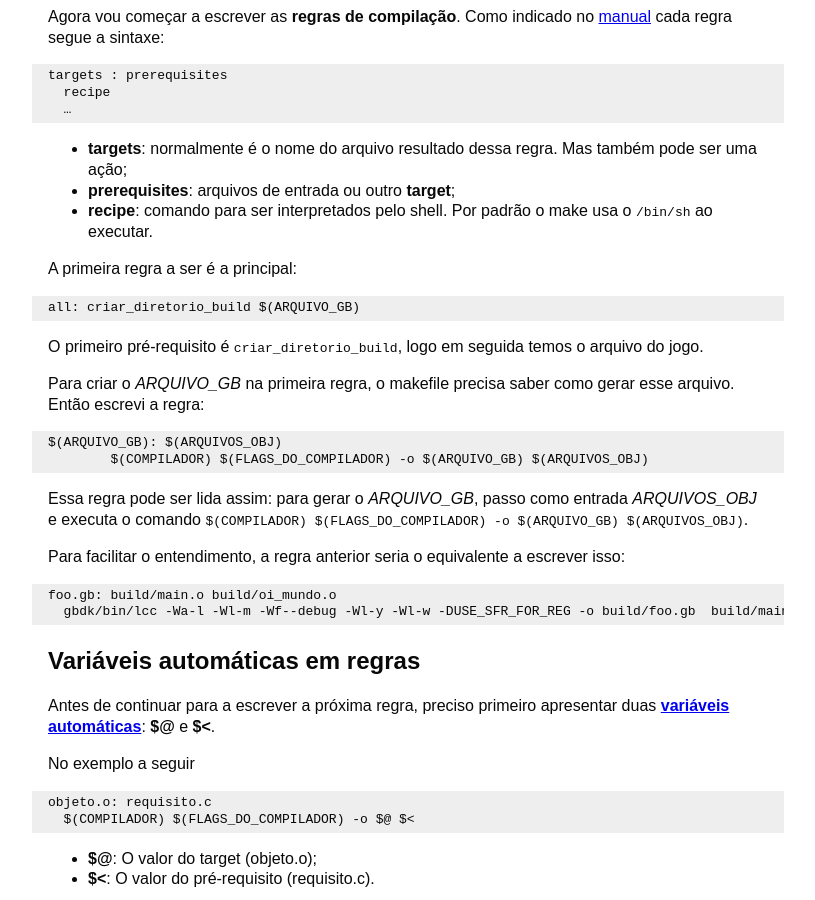
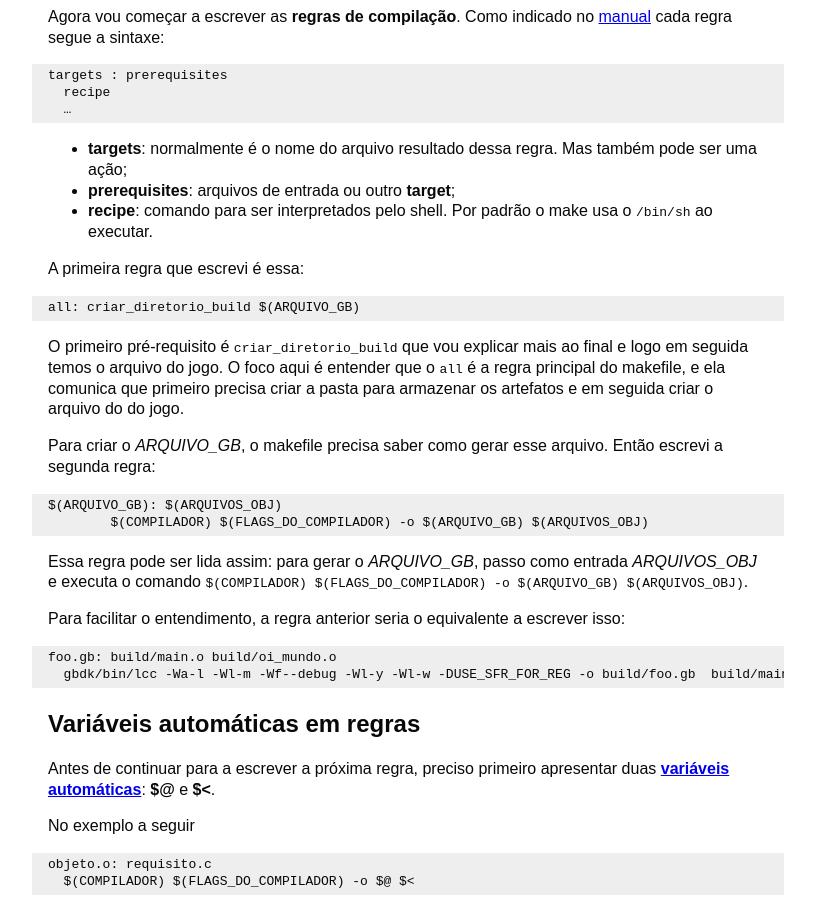
Before and after one commit to rafaellcoellho/rafaellcoellho.github.io, a Jekyll site: the page built from _posts/2022-02-24-aprendendo-o-basico-de-makefile.markdown, in a window 1280 px wide and 900 px high, scrolled down 1548 px. Shown: the whole window, without its empty margins (232-1047 px from the left). Built offline with Jekyll 4.4.1, drawn with Linux system fonts in a browser that asks for light colours.

Commit message:
fix(posts): melhoria pequena no 2022-02-24-aprendendo-o-basico-de-makefile

````diff
--- a/_posts/2022-02-24-aprendendo-o-basico-de-makefile.markdown
+++ b/_posts/2022-02-24-aprendendo-o-basico-de-makefile.markdown
@@ -121,17 +121,20 @@ Mas também pode ser uma ação;
 + **recipe**: comando para ser interpretados pelo shell. Por padrão o
 make usa o `/bin/sh` ao executar.
 
-A primeira regra a ser é a principal:
+A primeira regra que escrevi é essa:
 
 ```
 all: criar_diretorio_build $(ARQUIVO_GB)
 ```
 
-O primeiro pré-requisito é `criar_diretorio_build`, logo em seguida temos o
-arquivo do jogo.
+O primeiro pré-requisito é `criar_diretorio_build` que vou explicar mais ao
+final e logo em seguida temos o arquivo do jogo. O foco aqui é entender que
+o `all` é a regra principal do makefile, e ela comunica que primeiro precisa
+criar a pasta para armazenar os artefatos e em seguida criar o arquivo do
+do jogo.
 
-Para criar o *ARQUIVO_GB* na primeira regra, o makefile precisa saber como
-gerar esse arquivo. Então escrevi a regra:
+Para criar o *ARQUIVO_GB*, o makefile precisa saber como
+gerar esse arquivo. Então escrevi a segunda regra:
 
 ```
 $(ARQUIVO_GB): $(ARQUIVOS_OBJ)
````
